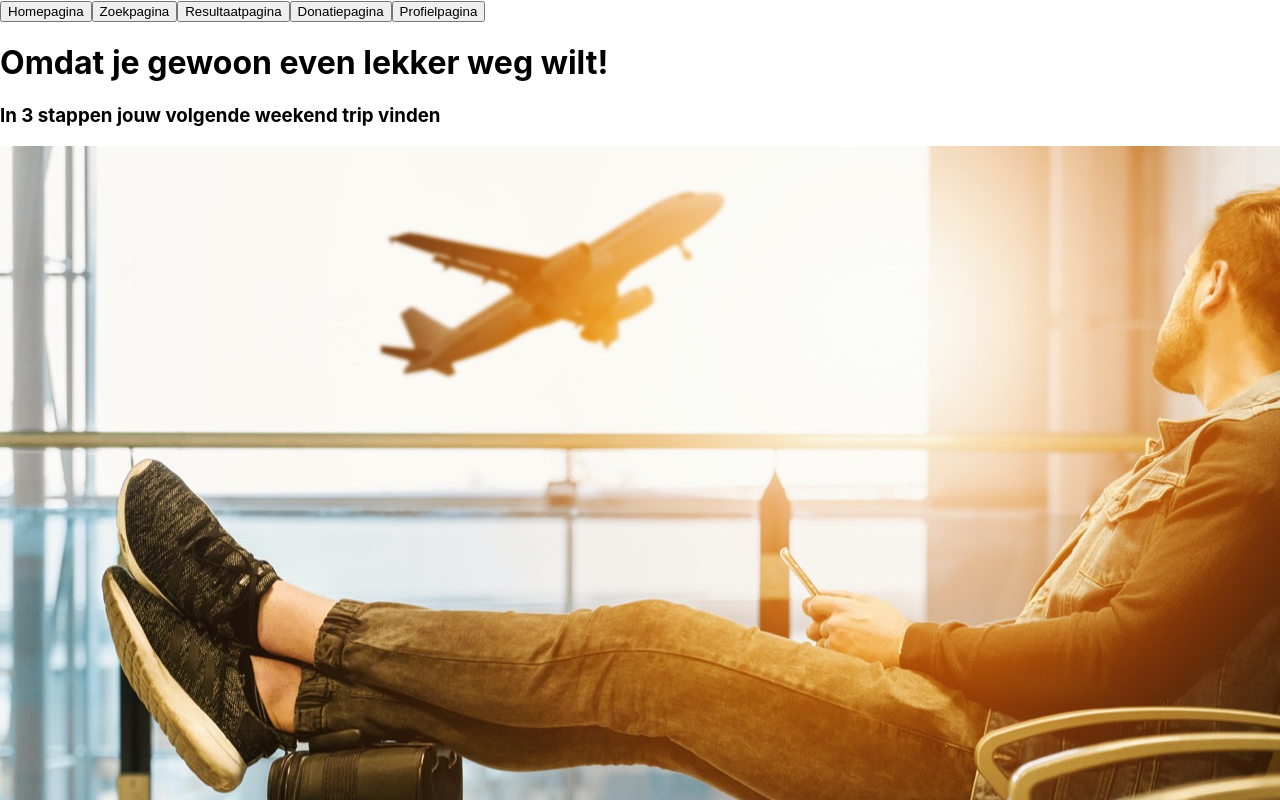
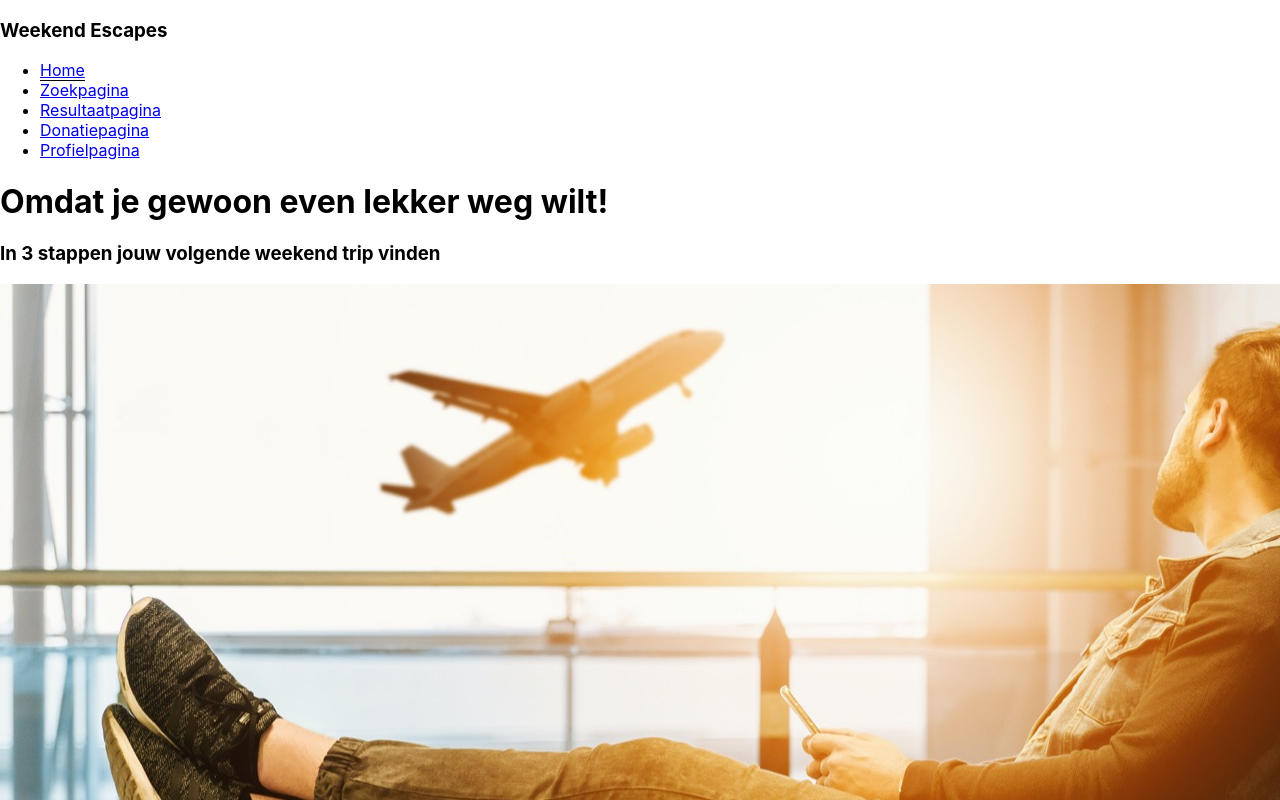
Before and after one commit to sebasvisser/2022-frontend-eindopdracht, a React (Create React App) app: page / in a window 1280 px wide. Shown: the top 800 px of the page. Built offline with nearby package versions, Linux system fonts and the light colour scheme.

Commit message:
navigatiebalk herschreven als ul met navlinkjes

```diff
--- a/src/components/navbar/Navbar.js
+++ b/src/components/navbar/Navbar.js
@@ -1,18 +1,63 @@
 import React from "react";
 import "./NavBar.css";
+import { NavLink } from "react-router-dom";
 
 function NavBar() {
   return (
     <nav>
-      <button type="button">Homepagina</button>
-
-      <button type="button">Zoekpagina</button>
-
-      <button type="button">Resultaatpagina</button>
-
-      <button type="button">Donatiepagina</button>
-
-      <button type="button">Profielpagina</button>
+      <h3>Weekend Escapes</h3>
+      <ul>
+        <li>
+          <NavLink
+            to="/"
+            className={({ isActive }) =>
+              isActive === true ? "active-link" : "default-link"
+            }
+          >
+            Home
+          </NavLink>{" "}
+        </li>
+        <li>
+          <NavLink
+            to="/search"
+            className={({ isActive }) =>
+              isActive === true ? "active-link" : "default-link"
+            }
+          >
+            Zoekpagina
+          </NavLink>{" "}
+        </li>
+        <li>
+          <NavLink
+            to="/result"
+            className={({ isActive }) =>
+              isActive === true ? "active-link" : "default-link"
+            }
+          >
+            Resultaatpagina
+          </NavLink>{" "}
+        </li>
+        <li>
+          <NavLink
+            to="/donation"
+            className={({ isActive }) =>
+              isActive === true ? "active-link" : "default-link"
+            }
+          >
+            Donatiepagina
+          </NavLink>{" "}
+        </li>
+        <li>
+          <NavLink
+            to="/profile"
+            className={({ isActive }) =>
+              isActive === true ? "active-link" : "default-link"
+            }
+          >
+            Profielpagina
+          </NavLink>{" "}
+        </li>
+      </ul>
     </nav>
   );
 }
```
